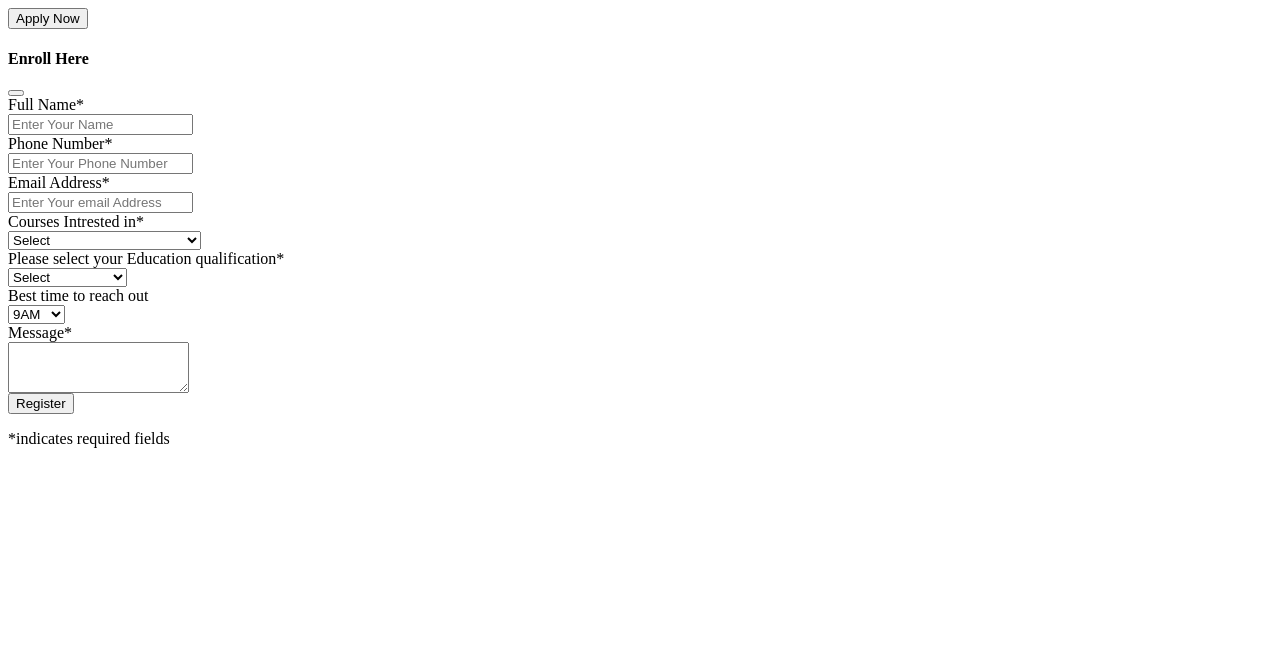
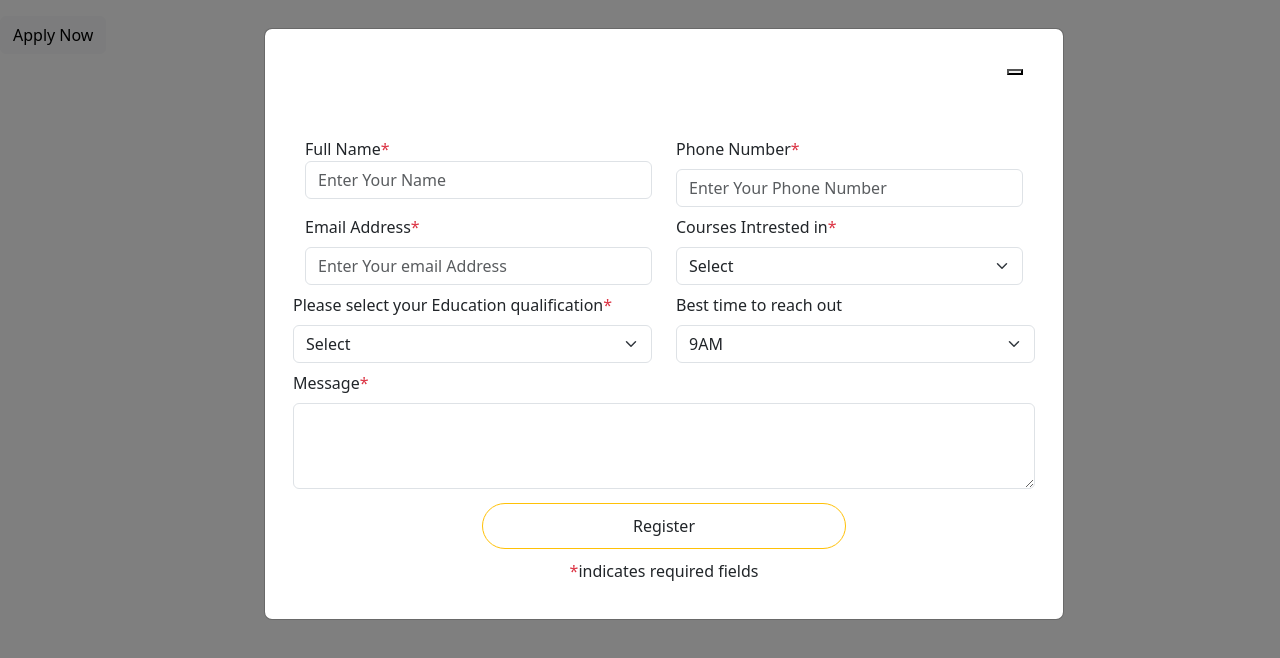
Before and after one commit to Vijay-GT/hash-include-page, a plain HTML site: page enroll-b.html in a window 1280 px wide. Both pictures are taken after a click on the button "Apply Now". Drawn offline with nearby package versions, Linux system fonts and the light colour scheme.

```diff
--- a/css-code/enroll-b.css
+++ b/css-code/enroll-b.css
@@ -0,0 +1,29 @@
+
+  @import "https://fonts.googleapis.com/css2?family=Raleway:ital,wght@0,100..900;1,100..900&display=swap";
+
+  .whole-page {
+   background-color: #161616;
+   font-family: "Raleway, sans-serif";
+
+
+ }
+ .form-control {
+ background: #212121;
+ border: none;
+ border-bottom: 1px solid #fff;
+ border-radius: 0;
+ color: #fff;
+ padding-left: 0;
+}
+.form-select {
+ background: #212121;
+ border: none;
+ border-bottom: 1px solid #fff;
+ border-radius: 0;
+ color: #fff;
+}
+.register-btn button {
+ margin: 10px;
+ padding: 10px 150px;
+ color: #e3c75c;
+}
--- a/css-code/index (2).css
+++ b/css-code/index (2).css
@@ -241,6 +241,27 @@ color: white;
     border-radius: 15px;
     padding: 17px 13px 13px;
   }
+
+  .form-control {
+    background: #212121;
+    border: none;
+    border-bottom: 1px solid #fff;
+    border-radius: 0;
+    color: #fff;
+    padding-left: 0;
+   }
+   .form-select {
+    background: #212121;
+    border: none;
+    border-bottom: 1px solid #fff;
+    border-radius: 0;
+    color: #fff;
+   }
+   .register-btn button {
+    margin: 10px;
+    padding: 10px 150px;
+    color: #e3c75c;
+   }
   @media only screen and (max-width: 768px){
     .why-we-stand-card {
       padding: 83px 77px 9px;
@@ -525,3 +546,14 @@ button.btn-button {
   margin-top: 5%;
 }
 }
+
+  @media only screen and (min-width: 370px) {
+
+button.btn-button {
+  width: 37%;
+  margin-left: 50%;
+}
+.each-card-enrolled. {
+  left: 49px;
+}
+}
--- a/enroll-b.html
+++ b/enroll-b.html
@@ -1,4 +1,15 @@
-<!-- The Apply Section Starts Here -->
+ <html lang="en">
+ <head>
+  <meta charset="UTF-8">
+  <meta name="viewport" content="width=device-width, initial-scale=1.0">
+  <link rel="stylesheet" href="/css-code/enroll-b.css">
+  <link rel="shortcut icon" href="/assets/favicon-hashi.png" type="image/x-icon">
+  <link href="https://cdn.jsdelivr.net/npm/bootstrap@5.3.3/dist/css/bootstrap.min.css" rel="stylesheet">
+  <script src="https://cdn.jsdelivr.net/npm/bootstrap@5.3.3/dist/js/bootstrap.bundle.min.js"></script>
+  <title>Hash include | Elevate Your Skills With Hash Include's Guidance</title>
+ </head>
+ <body>
+  <!-- The Apply Section Starts Here -->
 <div class="offer-aplly-btn mt-3">
  <button
    type="button"
@@ -226,3 +237,5 @@
  <!-- The Modal Section Ends here  -->
 </div>
 <!-- The Apply Section Ends Here -->
+ </body>
+ </html>
```
Also changed, not shown: learn.html (+1 -1 lines), learn2.html (+1 -1 lines), learn3.html (+1 -1 lines), learn4.html (+1 -1 lines).
